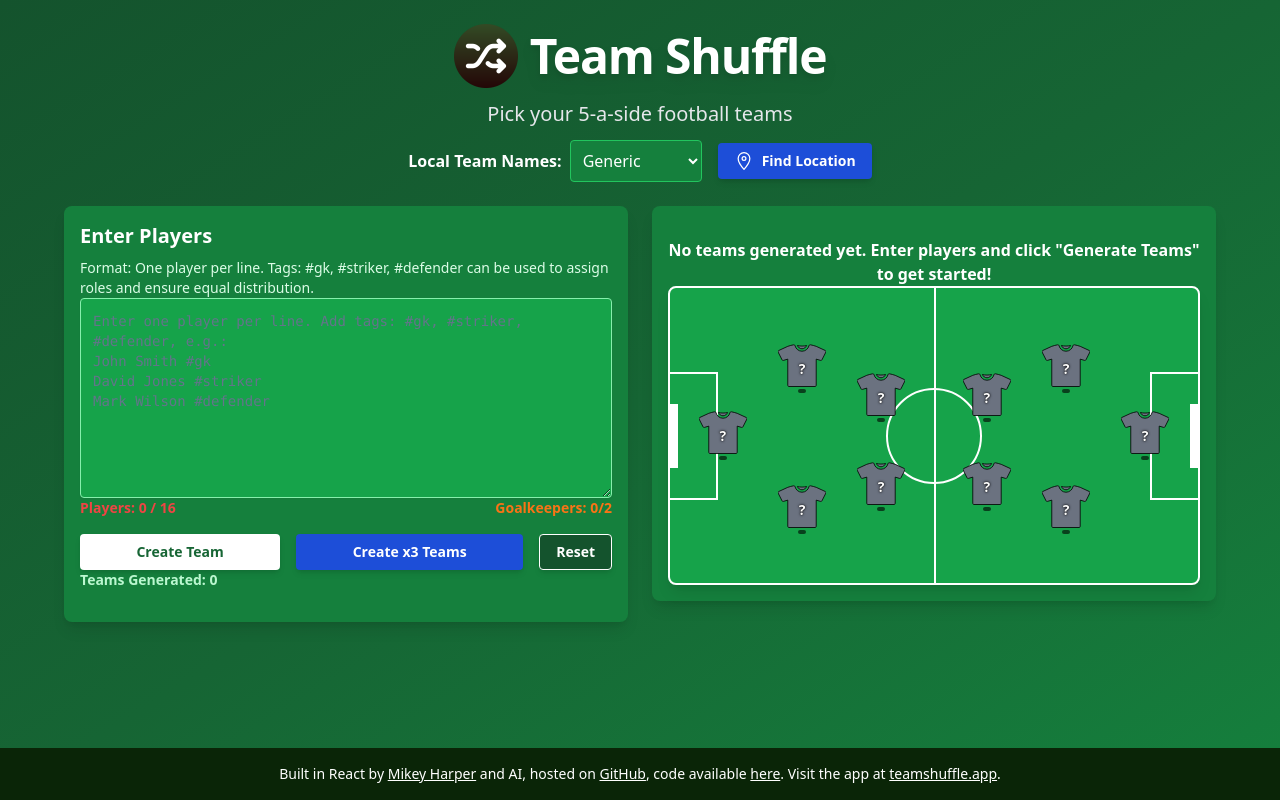
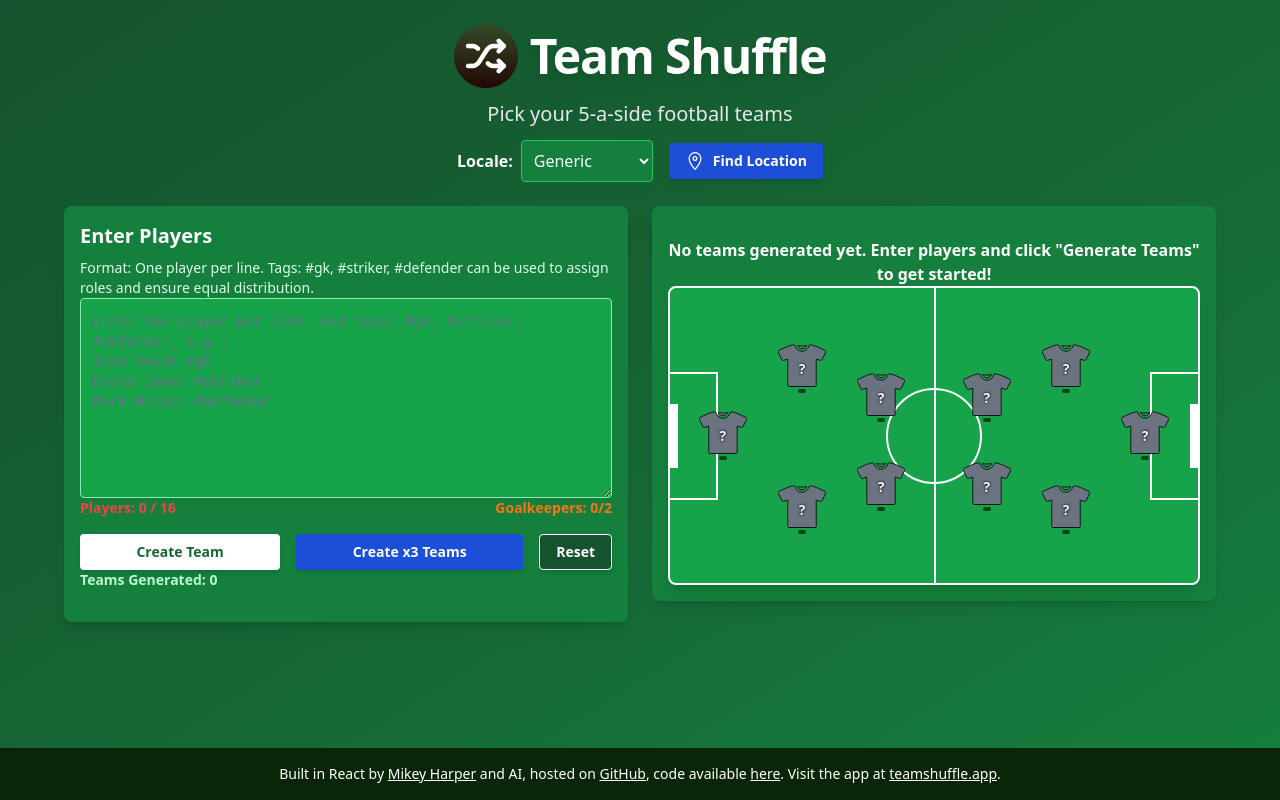
Before and after one commit to dr-harper/football-team-picker, a React (Vite) app: page / in a window 1280 px wide. Built offline with nearby package versions, Linux system fonts and the light colour scheme.

Commit message:
Update OG tags

```diff
--- a/index.html
+++ b/index.html
@@ -14,6 +14,8 @@
   <meta property="og:image" content="/teamshuffle-preview.jpg" />
   <meta property="og:url" content="https://teamshuffle.app" />
   <meta property="og:type" content="website" />
+  <meta property="og:image:width" content="1200" />
+  <meta property="og:image:height" content="630" />
 </head>
 
 <body>
--- a/src/App.tsx
+++ b/src/App.tsx
@@ -421,7 +421,7 @@
                     <div className="mt-4 flex justify-center items-center gap-4">
                         <div>
                             <label htmlFor="location-select" className="text-white font-semibold mr-2">
-                                Local Team Names:
+                                Locale:
                             </label>
                             <select
                                 id="location-select"
```
